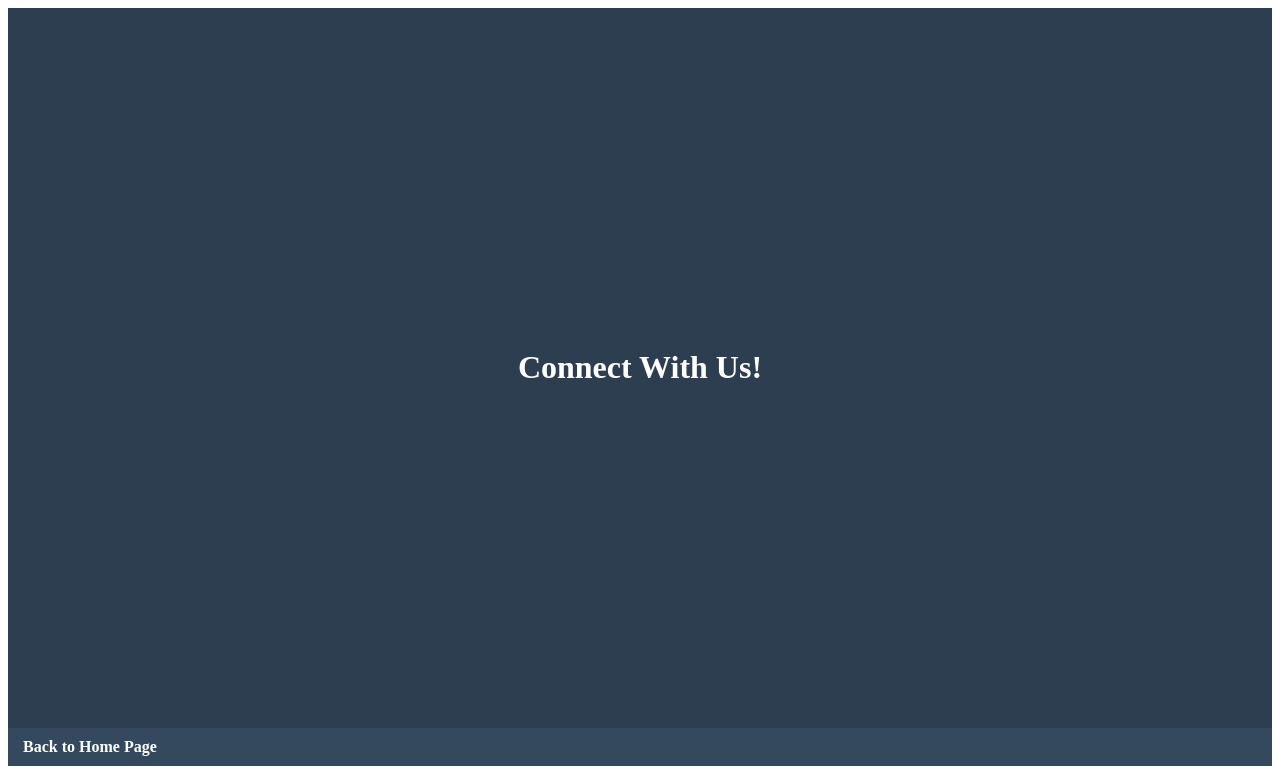
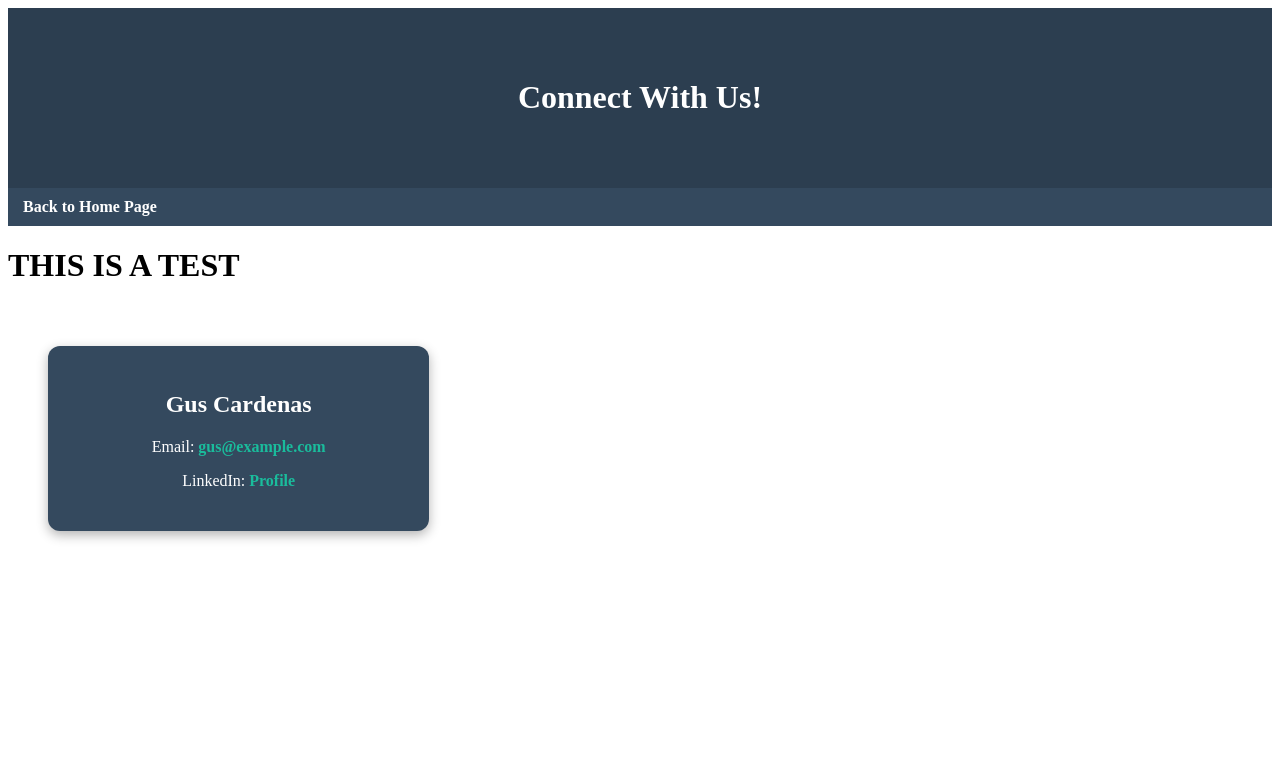
Before and after one commit to ro374-dot/Group12, a plain HTML site: page contact.html in a window 1280 px wide. Shown: the top 784 px of the page. Drawn offline with Linux system fonts and the light colour scheme.

Commit message:
Reduce header padding in contact.html

```diff
--- a/contact.html
+++ b/contact.html
@@ -49,7 +49,7 @@
   <body>
 
   <header style="background-color: #2c3e50; padding: 20px 0;">
-    <div style="text-align: center; color: white; background-color: #2c3e50; padding: 300px 5px;">
+    <div style="text-align: center; color: white; background-color: #2c3e50; padding: 30px 5px;">
     <h1>Connect With Us!</h1>
     </div>
   </header>
```
